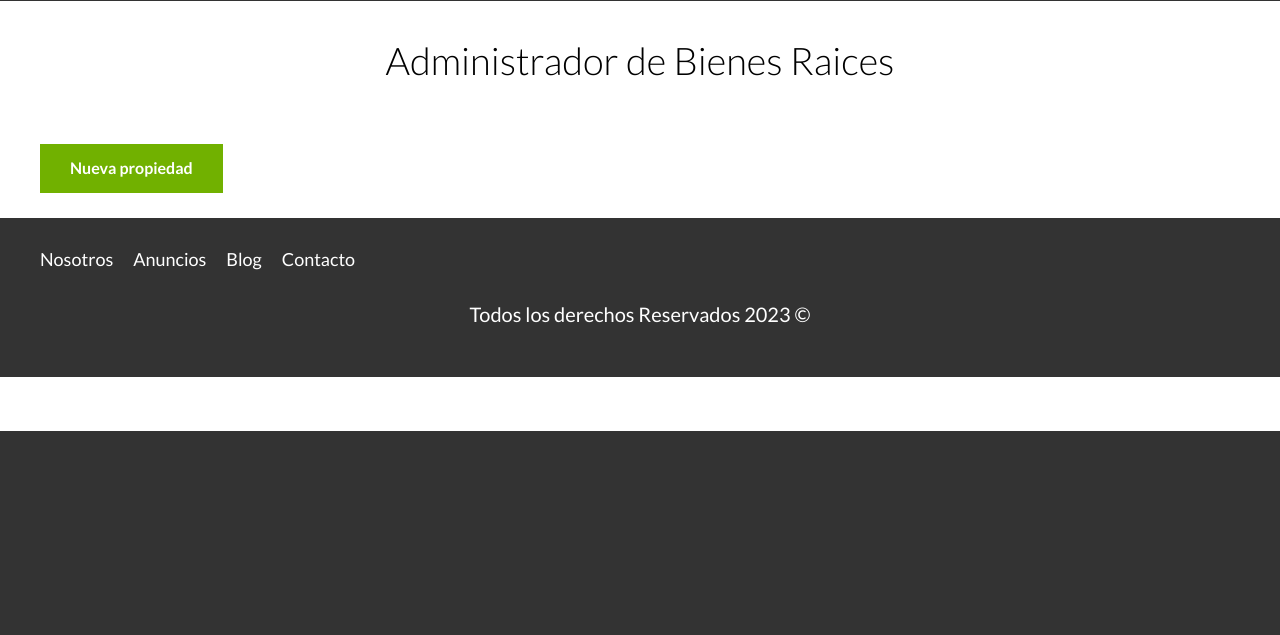
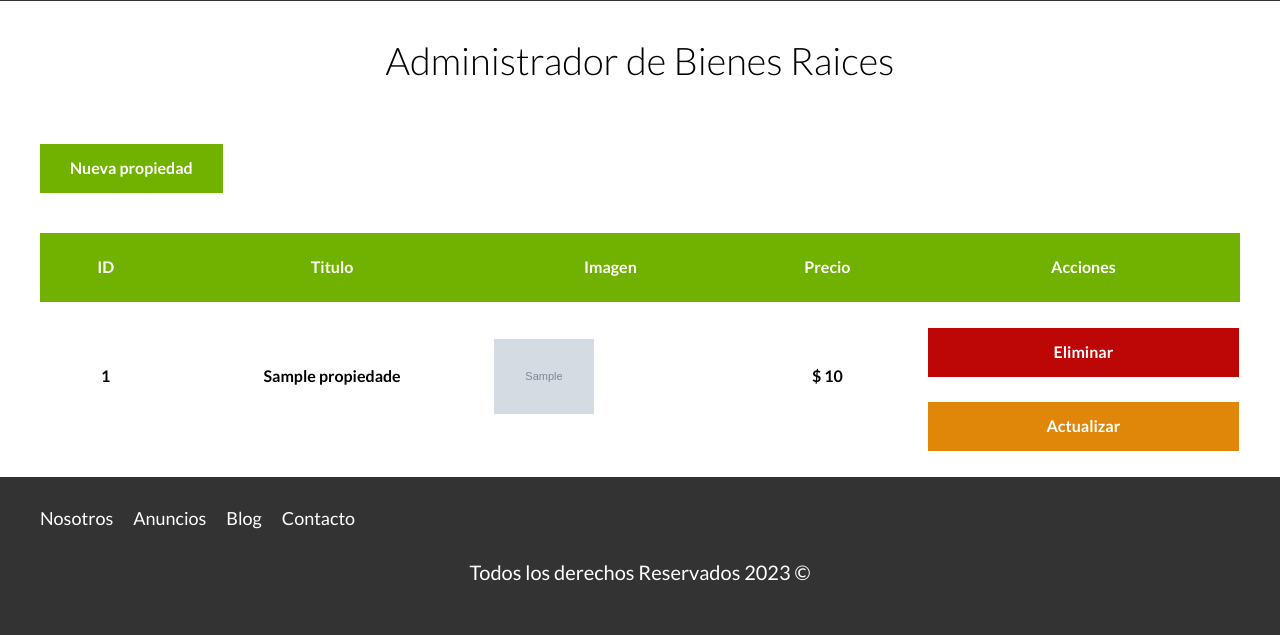
Before and after one commit to dellpinos/Curso_BienesRaices, a PHP site: page /admin in a window 1280 px wide. Shown: the part 369-1004 px from the top of the page. Before the commit the page ends 800 px from the top, so only its background shows below. Run offline with PHP 8.4, Linux system fonts and the light colour scheme; tables that the repository leaves empty or names only in its code hold one stand-in row (values such as "Sample post"); grey boxes marked "Sample" are stand-in pictures; lists and menus that the app fills with data are empty.

Commit message:
Lista de propiedades

```diff
--- a/admin/index.php
+++ b/admin/index.php
@@ -1,4 +1,22 @@
 <?php
+
+// Importar conexion
+
+require '../includes/config/database.php';
+$db = conectarDB();
+
+//Escribir query
+$query = "SELECT * FROM propiedades";
+
+//Consultar DB
+
+$resultadoConsulta = mysqli_query($db, $query);
+
+
+// Muestra mensaje condicional
+$resultado = $_GET['resultado'] ?? null;
+
+//Incluye template
 require '../includes/funciones.php'; // incluye las funciones en este archivo
 incluirTemplate('header');
 ?>
@@ -6,8 +24,45 @@
 <main class="contenedor seccion">
     <h1>Administrador de Bienes Raices</h1>
 
+    <?php if (intval($resultado) === 1) : ?>
+        <p class="alerta exito">Anuncio creado correctamente</p>
+    <?php endif ?>
+
+
     <a href="/admin/propiedades/crear.php" class="boton boton-verde">Nueva propiedad</a>
+
+    <table class="propiedades">
+        <thead>
+            <tr>
+                <th>ID</th>
+                <th>Titulo</th>
+                <th>Imagen</th>
+                <th>Precio</th>
+                <th>Acciones</th>
+            </tr>
+        </thead>
+
+        <!-- Mostrar resultados de la DB -->
+
+        <tbody>
+            <?php while( $propiedad = mysqli_fetch_assoc($resultadoConsulta)) : ?>
+            <tr>
+                <th><?php echo $propiedad['id']; ?></th>
+                <th><?php echo $propiedad['titulo']; ?></th>
+                <th> <img src="/imagenes/<?php echo $propiedad['imagen']; ?>" class="imagen-tabla"> </th>
+                <th>$ <?php echo $propiedad['precio']; ?></th>
+                <th>
+                    <a href="#" class="boton-rojo-block">Eliminar</a>
+                    <a href="#" class="boton-amarillo-block">Actualizar</a>
+                </th>
+            </tr>
+            <?php endwhile ?>
+        </tbody>
+    </table>
 </main>
 
+<!-- Cerrar la conexion   <?php  ?> -->
+
+<?php mysqli_close($db) ?>
 
 <?php incluirTemplate('footer'); ?>
--- a/admin/propiedades/crear.php
+++ b/admin/propiedades/crear.php
@@ -112,7 +112,7 @@ if ($_SERVER['REQUEST_METHOD'] === 'POST') {
         if ($resultado) {
             // Redireccionar al usuario
 
-            header('location: /admin');
+            header('location: /admin?resultado=1');
             echo 'Insertado Correctamente';
         }
     }
--- a/gulpfile.js
+++ b/gulpfile.js
@@ -50,7 +50,7 @@ function versionWebp() {
     return src(paths.imagenes)
         .pipe(webp())
         .pipe(dest('build/img'))
-        .pipe(notify({ message: 'Imagen Completada' }));
+        //.pipe(notify({ message: 'Imagen Completada' }));
 }
 
 
--- a/src/scss/base/_botones.scss
+++ b/src/scss/base/_botones.scss
@@ -8,3 +8,9 @@
 .boton-verde {
     @include boton($verde, inline-block);
 }
+.boton-rojo-block {
+    @include boton($rojo, block);
+}
+.boton-verde-block {
+    @include boton($verde, block);
+}
--- a/src/scss/internas/_admin.scss
+++ b/src/scss/internas/_admin.scss
@@ -8,4 +8,24 @@
     &.error {
         background-color: $rojo;
     }
+    &.exito {
+        background-color: $verde;
+    }
 }
+table.propiedades {
+    margin-top: 4rem;
+    width: 100%;
+    border-spacing: 0;
+
+    thead {
+        background-color: $verde;
+
+        th {
+            color: $blanco;
+            padding: 2rem;
+        }
+    }
+    .imagen-tabla {
+        width: 10rem;
+    }
+}
```
Also changed, not shown: build/css/app.css, 1 other file. Lines whose indentation alone changed are shown as unchanged.
